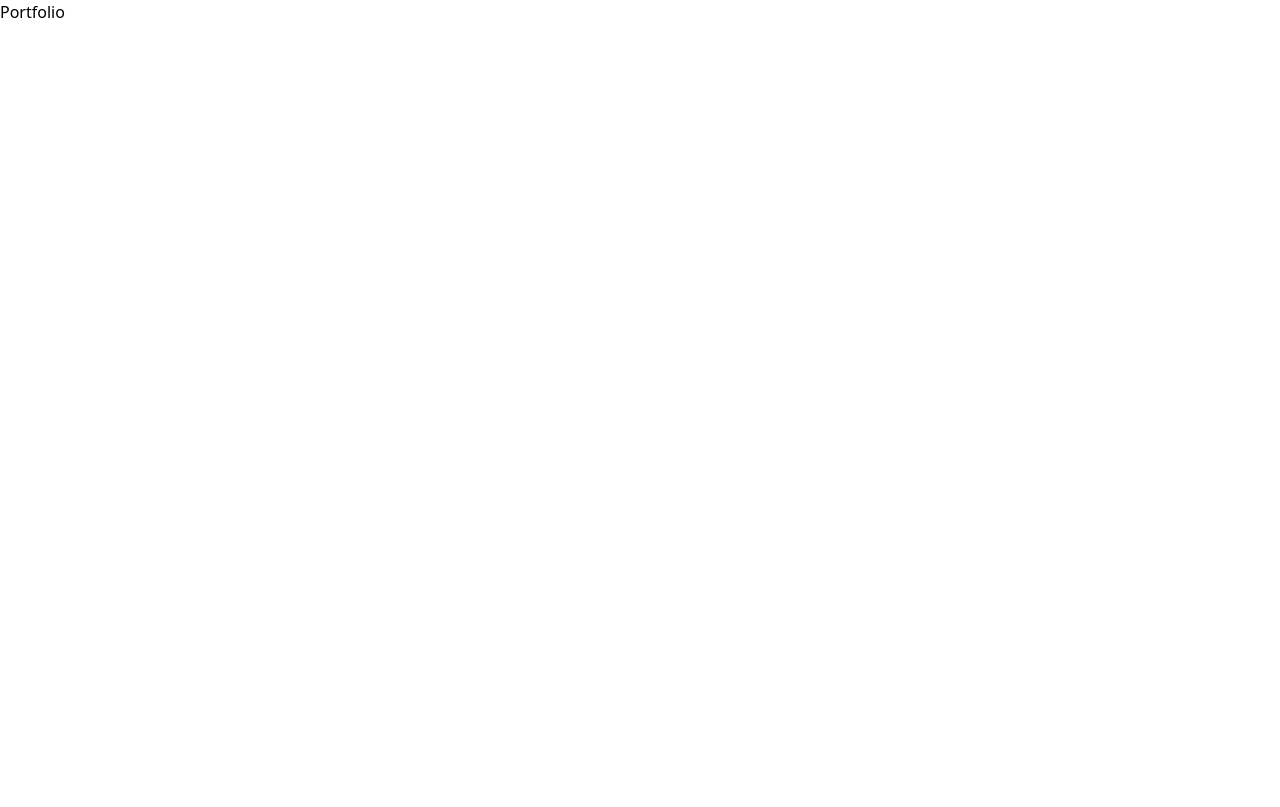
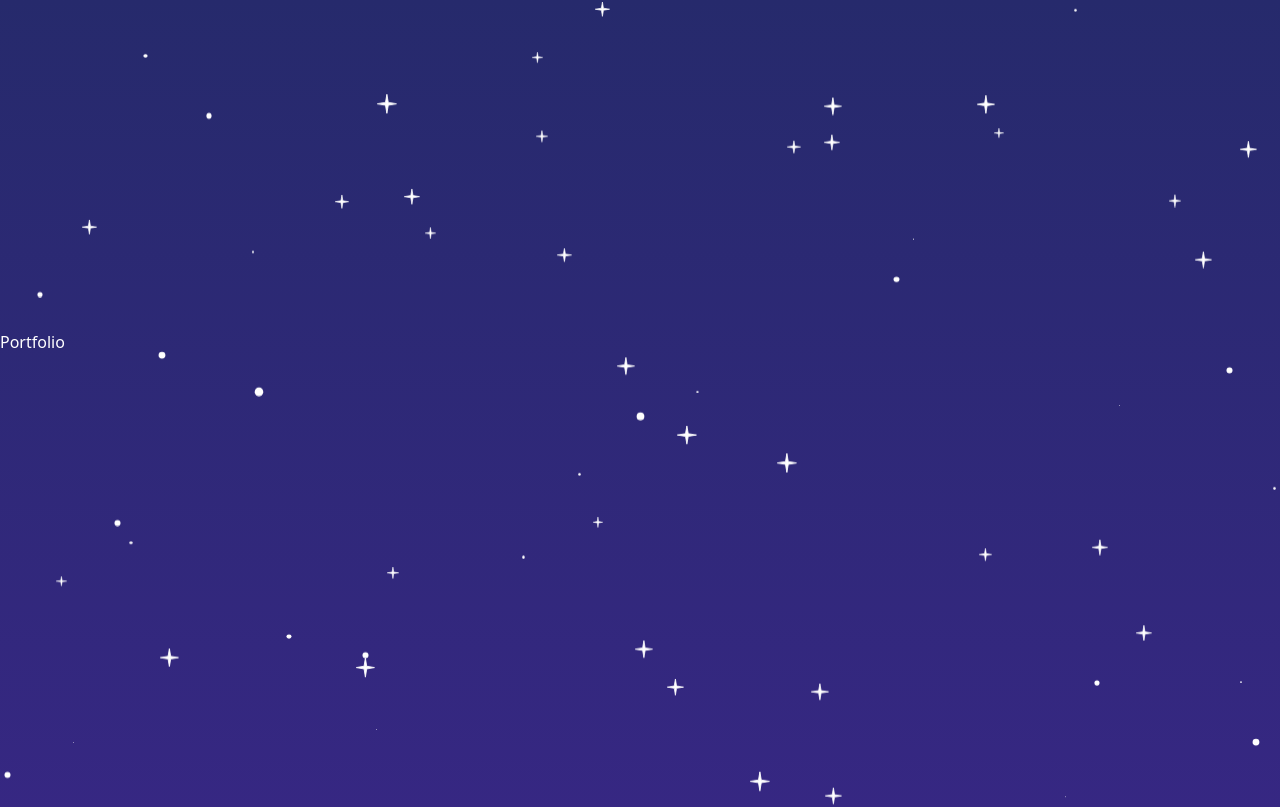
Before and after one commit to GraffAir/absurd.fr, a Next.js app: page /portfolio in a window 1280 px wide. Shown: the top 807 px of the page. Built offline with nearby package versions, Linux system fonts and the light colour scheme.

Commit message:
feat(portfolio): Fond étoiles en parallax

```diff
--- a/package.json
+++ b/package.json
@@ -12,7 +12,8 @@
     "next": "15.5.4",
     "postcss": "^8.5.6",
     "react": "19.1.0",
-    "react-dom": "19.1.0"
+    "react-dom": "19.1.0",
+    "react-scroll-parallax": "^3.4.5"
   },
   "devDependencies": {
     "@eslint/eslintrc": "^3",
--- a/src/app/layout.js
+++ b/src/app/layout.js
@@ -1,9 +1,12 @@
+'use client';
+
 import './globals.css'
+import { ParallaxProvider } from 'react-scroll-parallax';
 
 export default function RootLayout({ children }) {
     return (
         <html lang="fr">
-        <body>{children}</body>
+        <body><ParallaxProvider>{children}</ParallaxProvider></body>
         </html>
     )
 }
--- a/src/app/portfolio/page.js
+++ b/src/app/portfolio/page.js
@@ -1,10 +1,34 @@
-import Star from "../../components/Star.js";
+'use client'
+
+import styles from './portfolio.module.css';
+import Star from "../../components/star.js";
+import {ParallaxBanner} from "react-scroll-parallax";
 
 export default function Page() {
+    let starList =  [];
+    const sizeMultiplier = 20;
+    for (let i = 0; i < 200; i++){
+        let size = Math.random()*sizeMultiplier;
+        let max_size = sizeMultiplier*0.5;
+        starList.push(
+            <Star
+                big={size > max_size}
+                size={size}
+                posX={`${Math.random()*100}%`}
+                posY={`${Math.random()*100}%`}
+                parallax={Math.random()*size*10}
+                key={i}
+            />
+        );
+    }
+
     return (
         <>
-            <h1>Portfolio</h1>
-            <Star big={true} size={10}></Star>
+            <h1 className={styles.titre} style={{position:'absolute', top:10}}>Portfolio</h1>
+            <ParallaxBanner className={styles.parallaxBackground}>
+                {starList}
+            </ParallaxBanner>
+
         </>
     )
 }
--- /dev/null
+++ b/src/app/portfolio/portfolio.module.css
@@ -0,0 +1,22 @@
+html {
+    height: 300%;
+}
+
+body {
+    height:100%;
+    background:linear-gradient(
+            #262A6C,
+            #5622AF
+    );
+}
+
+.parallaxBackground {
+    position:absolute;
+    top:0;
+    height:100%;
+}
+
+.titre {
+    padding-top:40vh;
+    color:white;
+}
--- a/src/components/Star.js
+++ /dev/null
@@ -1,14 +0,0 @@
-import styles from './Star.module.css';
-import Image from 'next/image';
-
-export default function Star({ big, size = 40, className = '' }) {
-    return (
-        <Image
-            src={big ? "/BigStar.svg" : "/SmallStar.svg"}
-            alt="star"
-            width={size}
-            height={size}
-            className={`${styles.star} ${className}`}
-        />
-    );
-}
--- /dev/null
+++ b/src/components/star.js
@@ -0,0 +1,24 @@
+'use client'
+
+import styles from './star.module.css';
+import Image from 'next/image';
+import {Parallax, ParallaxBanner, ParallaxBannerLayer, useParallax} from "react-scroll-parallax";
+
+export default function Star({ big, posX, posY, parallax, size = 20, className = '' }) {
+    console.log(posX, posY);
+    return (
+
+            <ParallaxBannerLayer speed={parallax}>
+                <Image
+                    src={big ? "/BigStar.svg" : "/SmallStar.svg"}
+                    alt=""
+                    width={size}
+                    height={size}
+                    className={`${styles.star} ${className}`}
+                    style={{left:`${posX}`, top:`${posY}`}}
+                />
+            </ParallaxBannerLayer>
+
+
+    );
+}
--- a/src/components/Star.module.css
+++ b/src/components/star.module.css
@@ -1,5 +1,5 @@
 .star {
-    animation: spin 2s linear infinite;
+    position:absolute;
 }
 
 @keyframes spin {
```
Also changed, not shown: 1 other file (tests, documents, lock files or other folders).
